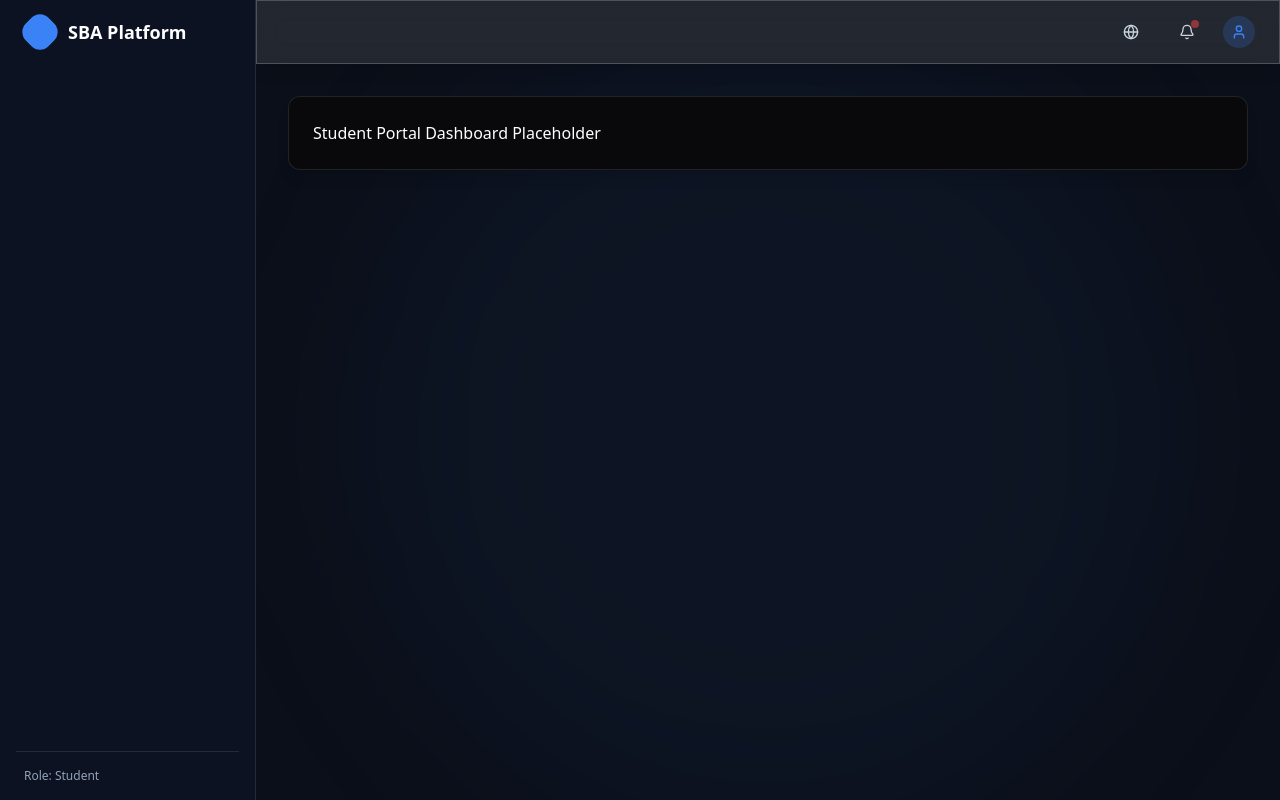
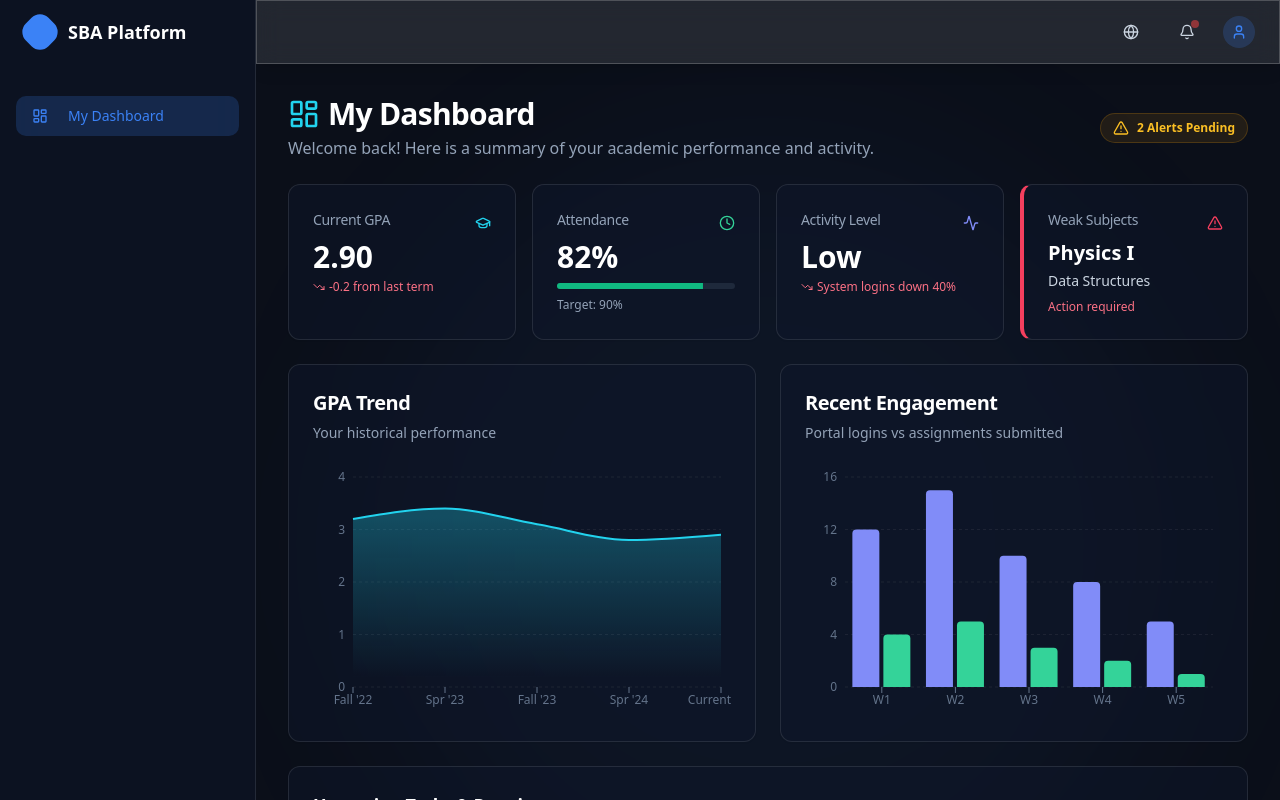
Before and after one commit to ebrahem-eng/Student_Behavior_Analysis_front_end, a React (Vite) app: page /login in a window 1280 px wide. Both pictures are taken after typing "name@example.com", "Sample123" into the empty fields and a click on the button "Sign In". Shown: the top 800 px of the page. Built offline with nearby package versions, Linux system fonts and the light colour scheme.

Commit message:
feat(student): implement personal dashboard

```diff
--- a/src/app/layouts/DashboardLayout.tsx
+++ b/src/app/layouts/DashboardLayout.tsx
@@ -138,6 +138,16 @@ export function DashboardLayout() {
             </Button>
           </>
         )}
+        {userRole === "student" && (
+          <>
+            <Button variant="ghost" asChild className={`w-full justify-start ${location.pathname === '/student' ? 'bg-primary/20 text-primary hover:bg-primary/30 hover:text-primary' : 'text-slate-300 hover:text-white hover:bg-white/10'}`}>
+              <Link to="/student">
+                <LayoutDashboard className="mr-3 h-5 w-5" />
+                My Dashboard
+              </Link>
+            </Button>
+          </>
+        )}
       </nav>
 
       <div className="mt-auto pt-4 border-t border-white/10">
--- a/src/app/router.tsx
+++ b/src/app/router.tsx
@@ -15,6 +15,7 @@ import AdvisorInboxPage from "@/features/advisor/pages/AdvisorInboxPage";
 import AdvisorCommunicationsPage from "@/features/advisor/pages/AdvisorCommunicationsPage";
 import AdvisorAnalyticsPage from "@/features/advisor/pages/AdvisorAnalyticsPage";
 import AdvisorStudentViewPage from "@/features/advisor/pages/AdvisorStudentViewPage";
+import StudentDashboardPage from "@/features/student/pages/StudentDashboardPage";
 
 export const router = createBrowserRouter([
   {
@@ -75,7 +76,7 @@ export const router = createBrowserRouter([
         children: [
           {
             path: "/student",
-            element: <div className="text-white bg-card p-6 rounded-xl border border-white/10 shadow-lg">Student Portal Dashboard Placeholder</div>,
+            element: <StudentDashboardPage />,
           },
         ],
       },
--- /dev/null
+++ b/src/features/student/pages/StudentDashboardPage.tsx
@@ -0,0 +1,180 @@
+import { LayoutDashboard, GraduationCap, Clock, Activity, AlertTriangle, ChevronRight, TrendingDown } from "lucide-react";
+import { Card, CardContent, CardHeader, CardTitle, CardDescription } from "@/components/ui/card";
+import { Progress } from "@/components/ui/progress";
+import { Badge } from "@/components/ui/badge";
+import { Button } from "@/components/ui/button";
+import { AreaChart, Area, XAxis, YAxis, CartesianGrid, Tooltip, ResponsiveContainer, BarChart, Bar } from 'recharts';
+
+// Mock Data
+const gpaHistory = [
+  { term: "Fall '22", gpa: 3.2 },
+  { term: "Spr '23", gpa: 3.4 },
+  { term: "Fall '23", gpa: 3.1 },
+  { term: "Spr '24", gpa: 2.8 },
+  { term: "Current", gpa: 2.9 },
+];
+
+const activityData = [
+  { week: "W1", logins: 12, assignments: 4 },
+  { week: "W2", logins: 15, assignments: 5 },
+  { week: "W3", logins: 10, assignments: 3 },
+  { week: "W4", logins: 8, assignments: 2 },
+  { week: "W5", logins: 5, assignments: 1 },
+];
+
+export default function StudentDashboardPage() {
+  return (
+    <div className="space-y-6">
+      <div className="flex flex-col sm:flex-row justify-between items-start sm:items-center gap-4">
+        <div>
+          <h1 className="text-3xl font-bold tracking-tight text-white flex items-center gap-2">
+            <LayoutDashboard className="h-8 w-8 text-cyan-400" />
+            My Dashboard
+          </h1>
+          <p className="text-slate-400 mt-1">
+            Welcome back! Here is a summary of your academic performance and activity.
+          </p>
+        </div>
+        <Badge variant="outline" className="bg-amber-500/10 text-amber-400 border-amber-500/20 py-1.5 px-3">
+          <AlertTriangle className="w-4 h-4 mr-2" /> 2 Alerts Pending
+        </Badge>
+      </div>
+
+      {/* KPI Cards */}
+      <div className="grid grid-cols-1 sm:grid-cols-2 lg:grid-cols-4 gap-4">
+        <Card className="bg-slate-900/50 border-white/10">
+          <CardHeader className="flex flex-row items-center justify-between pb-2">
+            <CardTitle className="text-sm font-medium text-slate-400">Current GPA</CardTitle>
+            <GraduationCap className="h-4 w-4 text-cyan-400" />
+          </CardHeader>
+          <CardContent>
+            <div className="text-3xl font-bold text-white">2.90</div>
+            <p className="text-xs text-rose-400 flex items-center mt-1">
+              <TrendingDown className="w-3 h-3 mr-1" /> -0.2 from last term
+            </p>
+          </CardContent>
+        </Card>
+
+        <Card className="bg-slate-900/50 border-white/10">
+          <CardHeader className="flex flex-row items-center justify-between pb-2">
+            <CardTitle className="text-sm font-medium text-slate-400">Attendance</CardTitle>
+            <Clock className="h-4 w-4 text-emerald-400" />
+          </CardHeader>
+          <CardContent>
+            <div className="text-3xl font-bold text-white">82%</div>
+            <Progress value={82} className="h-1.5 mt-2 bg-slate-800" indicatorColor="bg-emerald-500" />
+            <p className="text-xs text-slate-400 mt-2">Target: 90%</p>
+          </CardContent>
+        </Card>
+
+        <Card className="bg-slate-900/50 border-white/10">
+          <CardHeader className="flex flex-row items-center justify-between pb-2">
+            <CardTitle className="text-sm font-medium text-slate-400">Activity Level</CardTitle>
+            <Activity className="h-4 w-4 text-indigo-400" />
+          </CardHeader>
+          <CardContent>
+            <div className="text-3xl font-bold text-white">Low</div>
+            <p className="text-xs text-rose-400 flex items-center mt-1">
+              <TrendingDown className="w-3 h-3 mr-1" /> System logins down 40%
+            </p>
+          </CardContent>
+        </Card>
+
+        <Card className="bg-slate-900/50 border-white/10 border-l-4 border-l-rose-500">
+          <CardHeader className="flex flex-row items-center justify-between pb-2">
+            <CardTitle className="text-sm font-medium text-slate-400">Weak Subjects</CardTitle>
+            <AlertTriangle className="h-4 w-4 text-rose-500" />
+          </CardHeader>
+          <CardContent>
+            <div className="text-xl font-bold text-white">Physics I</div>
+            <div className="text-sm text-slate-300 mt-1">Data Structures</div>
+            <p className="text-xs text-rose-400 mt-2">Action required</p>
+          </CardContent>
+        </Card>
+      </div>
+
+      <div className="grid grid-cols-1 lg:grid-cols-2 gap-6">
+        <Card className="bg-slate-900/50 border-white/10">
+          <CardHeader>
+            <CardTitle className="text-xl text-white">GPA Trend</CardTitle>
+            <CardDescription className="text-slate-400">Your historical performance</CardDescription>
+          </CardHeader>
+          <CardContent>
+            <div className="h-[250px] w-full">
+              <ResponsiveContainer width="100%" height="100%">
+                <AreaChart data={gpaHistory} margin={{ top: 10, right: 10, left: -20, bottom: 0 }}>
+                  <defs>
+                    <linearGradient id="colorGpa" x1="0" y1="0" x2="0" y2="1">
+                      <stop offset="5%" stopColor="#22d3ee" stopOpacity={0.3}/>
+                      <stop offset="95%" stopColor="#22d3ee" stopOpacity={0}/>
+                    </linearGradient>
+                  </defs>
+                  <CartesianGrid strokeDasharray="3 3" stroke="#ffffff10" vertical={false} />
+                  <XAxis dataKey="term" stroke="#64748b" tick={{fill: '#64748b', fontSize: 12}} axisLine={false} />
+                  <YAxis domain={[0, 4]} stroke="#64748b" tick={{fill: '#64748b', fontSize: 12}} axisLine={false} tickLine={false} />
+                  <Tooltip contentStyle={{ backgroundColor: '#0f172a', borderColor: '#ffffff10', color: '#fff' }} />
+                  <Area type="monotone" dataKey="gpa" stroke="#22d3ee" strokeWidth={2} fillOpacity={1} fill="url(#colorGpa)" />
+                </AreaChart>
+              </ResponsiveContainer>
+            </div>
+          </CardContent>
+        </Card>
+
+        <Card className="bg-slate-900/50 border-white/10">
+          <CardHeader>
+            <CardTitle className="text-xl text-white">Recent Engagement</CardTitle>
+            <CardDescription className="text-slate-400">Portal logins vs assignments submitted</CardDescription>
+          </CardHeader>
+          <CardContent>
+            <div className="h-[250px] w-full">
+              <ResponsiveContainer width="100%" height="100%">
+                <BarChart data={activityData} margin={{ top: 10, right: 10, left: -20, bottom: 0 }}>
+                  <CartesianGrid strokeDasharray="3 3" stroke="#ffffff10" vertical={false} />
+                  <XAxis dataKey="week" stroke="#64748b" tick={{fill: '#64748b', fontSize: 12}} axisLine={false} />
+                  <YAxis stroke="#64748b" tick={{fill: '#64748b', fontSize: 12}} axisLine={false} tickLine={false} />
+                  <Tooltip contentStyle={{ backgroundColor: '#0f172a', borderColor: '#ffffff10', color: '#fff' }} cursor={{fill: '#ffffff05'}} />
+                  <Bar dataKey="logins" name="System Logins" fill="#818cf8" radius={[4, 4, 0, 0]} />
+                  <Bar dataKey="assignments" name="Submitted Work" fill="#34d399" radius={[4, 4, 0, 0]} />
+                </BarChart>
+              </ResponsiveContainer>
+            </div>
+          </CardContent>
+        </Card>
+      </div>
+
+      <Card className="bg-slate-900/50 border-white/10">
+        <CardHeader className="pb-3">
+          <CardTitle className="text-lg text-white">Upcoming Tasks & Requirements</CardTitle>
+        </CardHeader>
+        <CardContent>
+          <div className="space-y-3">
+            <div className="flex items-center justify-between p-3 bg-white/5 border border-white/10 rounded-lg hover:bg-white/10 transition-colors">
+              <div className="flex items-center gap-3">
+                <div className="w-2 h-2 rounded-full bg-rose-500" />
+                <div>
+                  <p className="text-sm font-medium text-white">Physics I Midterm</p>
+                  <p className="text-xs text-slate-400">Due in 2 days</p>
+                </div>
+              </div>
+              <Button variant="outline" size="sm" className="h-8 border-white/10 text-slate-300 hover:text-white">
+                View <ChevronRight className="w-4 h-4 ml-1" />
+              </Button>
+            </div>
+            <div className="flex items-center justify-between p-3 bg-white/5 border border-white/10 rounded-lg hover:bg-white/10 transition-colors">
+              <div className="flex items-center gap-3">
+                <div className="w-2 h-2 rounded-full bg-amber-500" />
+                <div>
+                  <p className="text-sm font-medium text-white">Advisor Meeting Scheduling</p>
+                  <p className="text-xs text-slate-400">Required before registration</p>
+                </div>
+              </div>
+              <Button variant="outline" size="sm" className="h-8 border-white/10 text-slate-300 hover:text-white">
+                Schedule <ChevronRight className="w-4 h-4 ml-1" />
+              </Button>
+            </div>
+          </div>
+        </CardContent>
+      </Card>
+    </div>
+  );
+}
```
Also changed, not shown: 1 other file (tests, documents, lock files or other folders).
